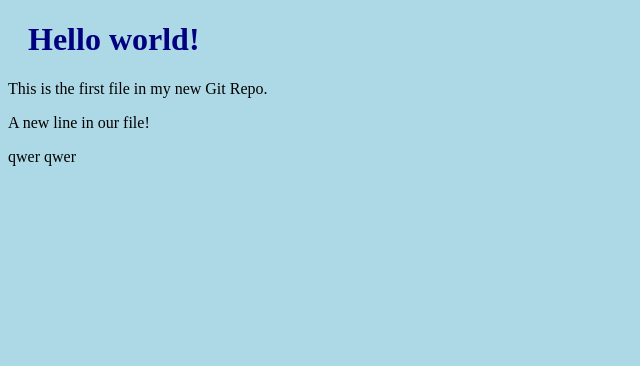
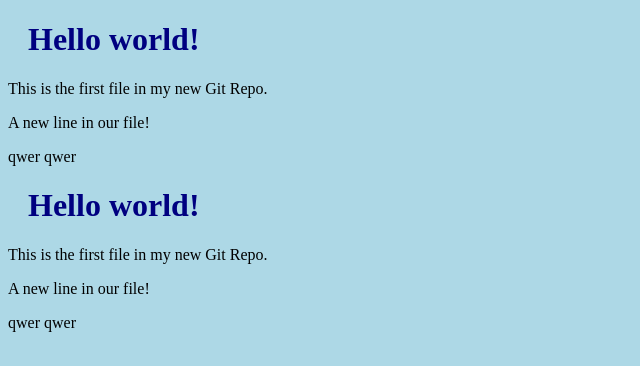
Before and after one commit to Musozoda/Hello-world, a plain HTML site: page index.html in a window 1280 px wide. Shown: the whole page, without its empty margins (0-640 px from the left). Drawn offline with Linux system fonts and the light colour scheme.

Commit message:
change index.html file

```diff
--- a/index.html
+++ b/index.html
@@ -11,5 +11,9 @@
 <p>This is the first file in my new Git Repo.</p>
 <p>A new line in our file!</p>
 <p>qwer qwer</p>
+<h1>Hello world!</h1>
+<p>This is the first file in my new Git Repo.</p>
+<p>A new line in our file!</p>
+<p>qwer qwer</p>
 </body>
 </html>
```
